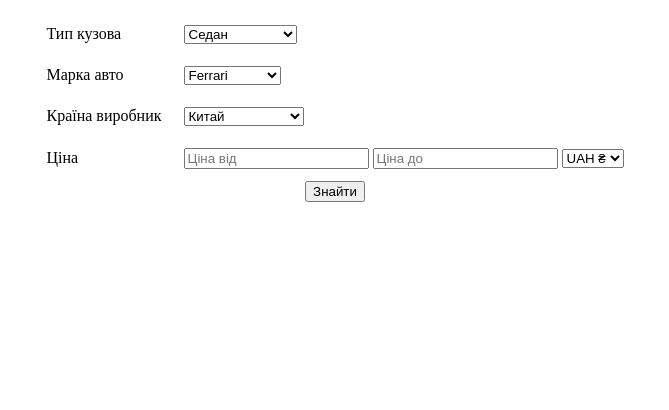
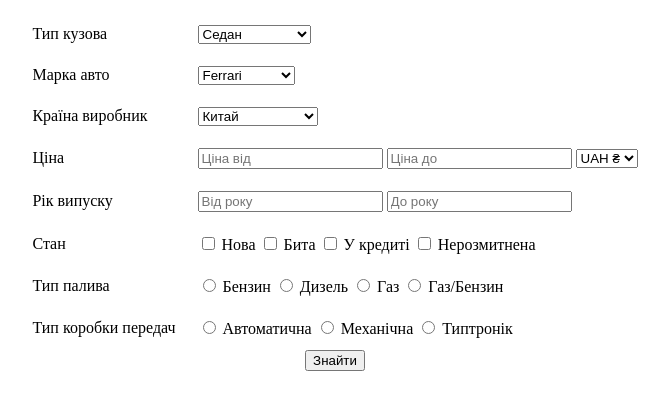
Before and after one commit to Artur545/D.Z.-4-, a plain HTML site: page index.html in a window 1280 px wide. Shown: the part 148-558 px from the top of the page, without its empty margins (305-974 px from the left). Drawn offline with Linux system fonts and the light colour scheme.

Commit message:
Some Text

```diff
--- a/index.html
+++ b/index.html
@@ -87,6 +87,63 @@
                     </td>
                 </tr>
 
+                <tr>
+                    <td>Рік випуску</td>
+                    <td>
+                        <input type="number" name="Від року" placeholder="Від року">
+                        <input type="number" name="До року" placeholder="До року">
+                    </td>
+                </tr>
+
+                <tr>
+                    <td>Стан</td>
+                    <td>
+                        <input type="checkbox" name="Стан" id="new" value="Нова">
+                        <label for="new">Нова</label>
+
+                        <input type="checkbox" name="Стан" id="old" value="Бита">
+                        <label for="old">Бита</label>
+
+                        <input type="checkbox" name="Стан" id="credit" value="У кредиті">
+                        <label for="credit">У кредиті</label>
+
+                        <input type="checkbox" name="Стан" id="nerozm" value="Нерозмитнена">
+                        <label for="nerozm">Нерозмитнена</label>
+
+                    </td>
+                </tr>
+
+                <tr>
+                    <td>Тип палива</td>
+                    <td>
+                        <input type="radio" name="Паливо" id="benz" value="Бензин">
+                        <label for="benz">Бензин</label>
+
+                        <input type="radio" name="Паливо" id="diesel" value="Дизель">
+                        <label for="diesel">Дизель</label>
+
+                        <input type="radio" name="Паливо" id="gas" value="Газ">
+                        <label for="gas">Газ</label>
+
+                        <input type="radio" name="Паливо" id="gasBenz" value="Газ/Бензин">
+                        <label for="gasBenz">Газ/Бензин</label>
+                    </td>
+                </tr>
+
+                <tr>
+                    <td>Тип коробки передач</td>
+                    <td>
+                        <input type="radio" name="Тип коробки передач" id="auto" value="Автоматична">
+                        <label for="auto">Автоматична</label>
+
+                        <input type="radio" name="Тип коробки передач" id="mex" value="Механічна">
+                        <label for="mex">Механічна</label>
+
+                        <input type="radio" name="Тип коробки передач" id="tip" value="Типтронік">
+                        <label for="tip">Типтронік</label>
+                    </td>
+                </tr>
+
 
             </table>
 
```
